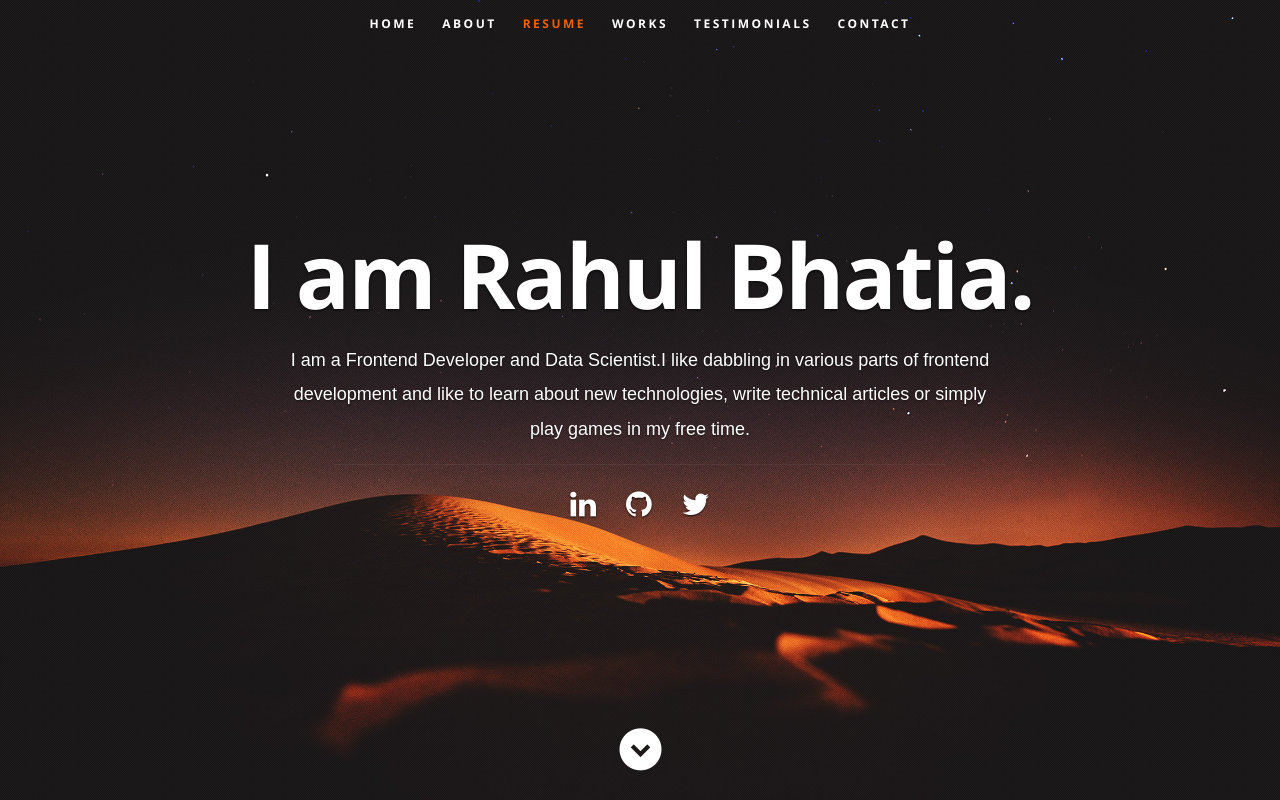
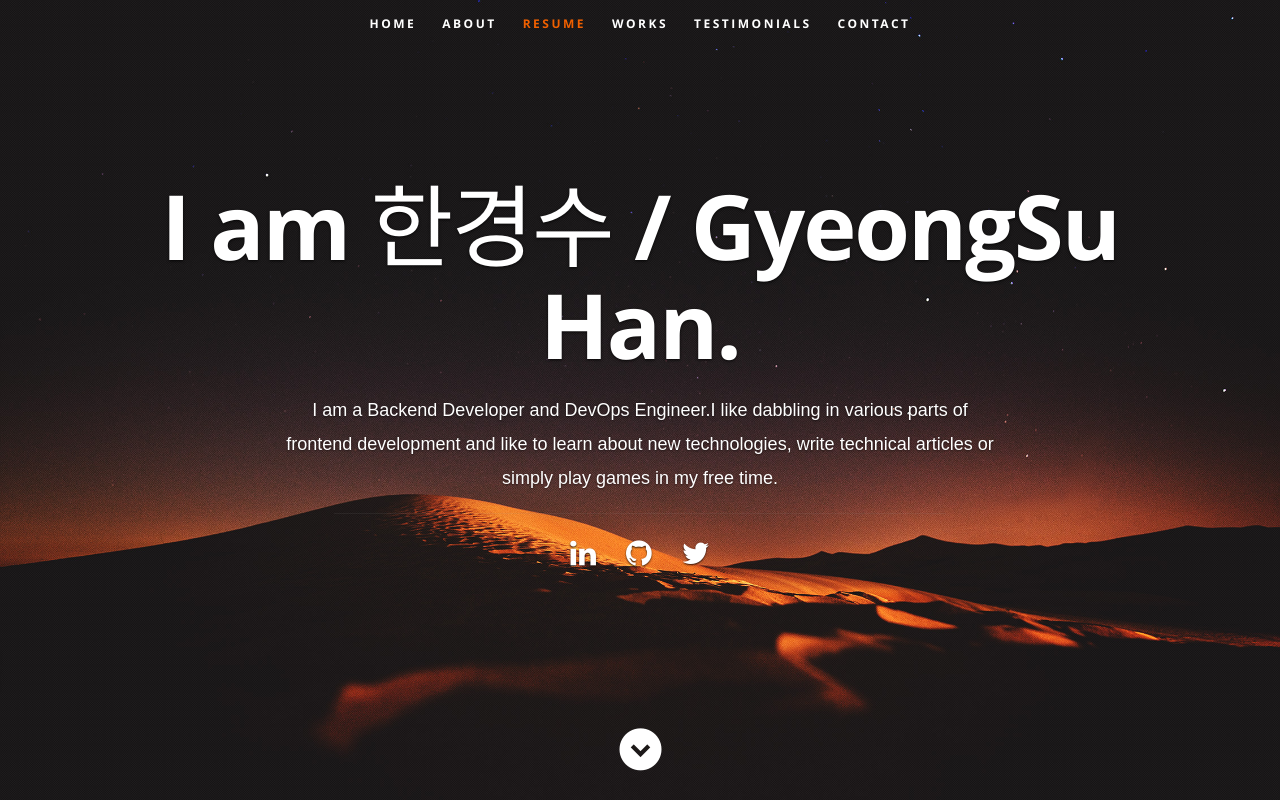
Before and after one commit to micalgenus/portfolio, a React (Create React App) app: page / in a window 1280 px wide. Shown: the top 800 px of the page. Built offline with nearby package versions, Linux system fonts and the light colour scheme.

Commit message:
Update data

```diff
--- a/src/components/About.js
+++ b/src/components/About.js
@@ -1,38 +1,26 @@
-import React, { Component } from 'react';
+import React, { Component } from "react";
 export default class About extends Component {
   render() {
     let resumeData = this.props.resumeData;
     return (
       <section id="about">
         <div className="row">
-
           <div className="three columns">
-
-               <img className="profile-pic"  src="images/profilepic.jpg" alt="" />
-
+            <img className="profile-pic" src="images/profilepic.jpg" alt="" />
           </div>
 
           <div className="nine columns main-col">
-
             <h2>About Me</h2>
-               <p>
-               {
-                 resumeData.aboutme
-               }
-               </p>
+            <p>{resumeData.aboutme}</p>
 
             <div className="row">
-
               <div className="columns contact-details">
-
                 <h2>Contact Details</h2>
                 <p className="address">
                   <span>{resumeData.name}</span>
-                     <br></br>
-       						   <span>
-                     {resumeData.address}
-                    </span>
-                    <br></br>
+                  <br />
+                  <span>{resumeData.address}</span>
+                  <br />
                   <span>{resumeData.website}</span>
                 </p>
               </div>
--- a/src/components/Header.js
+++ b/src/components/Header.js
@@ -1,49 +1,78 @@
-import React, { Component } from 'react';
+import React, { Component } from "react";
 export default class Header extends Component {
   render() {
     let resumeData = this.props.resumeData;
     return (
       <React.Fragment>
-
         <header id="home">
           <nav id="nav-wrap">
-            <a className="mobile-btn" href="#nav-wrap" title="Show navigation">Show navigation</a>
-          <a className="mobile-btn" href="#" title="Hide navigation">Hide navigation</a>
+            <a className="mobile-btn" href="#nav-wrap" title="Show navigation">
+              Show navigation
+            </a>
+            <a className="mobile-btn" href="#" title="Hide navigation">
+              Hide navigation
+            </a>
             <ul id="nav" className="nav">
-               <li className="current"><a className="smoothscroll" href="#home">Home</a></li>
-               <li><a className="smoothscroll" href="#about">About</a></li>
-             <li><a className="smoothscroll" href="#resume">Resume</a></li>
-               <li><a className="smoothscroll" href="#portfolio">Works</a></li>
-               <li><a className="smoothscroll" href="#testimonials">Testimonials</a></li>
-               <li><a className="smoothscroll" href="#contact">Contact</a></li>
+              <li className="current">
+                <a className="smoothscroll" href="#home">
+                  Home
+                </a>
+              </li>
+              <li>
+                <a className="smoothscroll" href="#about">
+                  About
+                </a>
+              </li>
+              <li>
+                <a className="smoothscroll" href="#resume">
+                  Resume
+                </a>
+              </li>
+              <li>
+                <a className="smoothscroll" href="#portfolio">
+                  Works
+                </a>
+              </li>
+              <li>
+                <a className="smoothscroll" href="#testimonials">
+                  Testimonials
+                </a>
+              </li>
+              <li>
+                <a className="smoothscroll" href="#contact">
+                  Contact
+                </a>
+              </li>
             </ul>
           </nav>
 
           <div className="row banner">
             <div className="banner-text">
               <h1 className="responsive-headline">I am {resumeData.name}.</h1>
-               <h3 style={{color:'#fff', fontFamily:'sans-serif '}}>I am a {resumeData.role}.{resumeData.roleDescription}
+              <h3 style={{ color: "#fff", fontFamily: "sans-serif " }}>
+                I am a {resumeData.role}.{resumeData.roleDescription}
               </h3>
-               <hr/>
+              <hr />
               <ul className="social">
-                  {
-                    resumeData.socialLinks && resumeData.socialLinks.map(item =>{
-                      return(
+                {resumeData.socialLinks &&
+                  resumeData.socialLinks.map(item => {
+                    return (
                       <li key={item.name}>
-                                <a href={item.url} target="_blank"><i className={item.className}></i></a>
+                        <a href={item.url} target="_blank">
+                          <i className={item.className} />
+                        </a>
                       </li>
-                            )
-                          }
-                    )
-                  }
+                    );
+                  })}
               </ul>
             </div>
           </div>
 
           <p className="scrolldown">
-            <a className="smoothscroll" href="#about"><i className="icon-down-circle"></i></a>
+            <a className="smoothscroll" href="#about">
+              <i className="icon-down-circle" />
+            </a>
           </p>
-
         </header>
       </React.Fragment>
     );
--- a/src/resumeData.js
+++ b/src/resumeData.js
@@ -1,106 +1,107 @@
 let resumeData = {
-    "imagebaseurl":"https://rbhatia46.github.io/",
-    "name": "Rahul Bhatia",
-    "role": "Frontend Developer and Data Scientist",
-    "linkedinId":"Your LinkedIn Id",
-    "skypeid": "Your skypeid",
-    "roleDescription": "I like dabbling in various parts of frontend development and like to learn about new technologies, write technical articles or simply play games in my free time.",
-    "socialLinks":[
+  imagebaseurl: "https://react.micalgenus.com/",
+  name: "한경수 / GyeongSu Han",
+  role: "Backend Developer and DevOps Engineer",
+  linkedinId: "Your LinkedIn Id",
+  roleDescription:
+    "I like dabbling in various parts of frontend development and like to learn about new technologies, write technical articles or simply play games in my free time.",
+  socialLinks: [
     {
-          "name":"linkedin",
-          "url":"https://www.linkedin.com/in/rahul-bhatia-67ba08121/",
-          "className":"fa fa-linkedin"
+      name: "linkedin",
+      url: "https://www.linkedin.com/in/rahul-bhatia-67ba08121/",
+      className: "fa fa-linkedin"
     },
     {
-          "name":"github",
-          "url":"http://github.com/rbhatia46",
-          "className":"fa fa-github"
+      name: "github",
+      url: "http://github.com/rbhatia46",
+      className: "fa fa-github"
     },
     {
-          "name":"skype",
-          "url":"http://twitter.com/rbhatia46",
-          "className":"fa fa-twitter"
+      name: "skype",
+      url: "http://twitter.com/rbhatia46",
+      className: "fa fa-twitter"
     }
   ],
-    "aboutme":"I am currently a pre-final year student at The LNM Institute of Information Technology and pursuing my B.Tech from here. I am a self taught Full Stack Web Developer, currently diving deeper into Machine Learning. I believe that to be successful in life, one needs to be obsessive with their dreams and keep working towards them.",
-    "address":"India",
-    "website":"https://rbhatia46.github.io",
-    "education":[
+  aboutme:
+    "I am currently a pre-final year student at The LNM Institute of Information Technology and pursuing my B.Tech from here. I am a self taught Full Stack Web Developer, currently diving deeper into Machine Learning. I believe that to be successful in life, one needs to be obsessive with their dreams and keep working towards them.",
+  address: "India",
+  website: "https://rbhatia46.github.io",
+  education: [
     {
-        "UniversityName":"The LNM Insitute of Information Technology",
-        "specialization":"Some specialization",
-        "MonthOfPassing":"Aug",
-        "YearOfPassing":"2020",
-        "Achievements":"Some Achievements"
+      UniversityName: "The LNM Insitute of Information Technology",
+      specialization: "Some specialization",
+      MonthOfPassing: "Aug",
+      YearOfPassing: "2020",
+      Achievements: "Some Achievements"
     },
     {
-        "UniversityName":"Some University",
-        "specialization":"Some specialization",
-        "MonthOfPassing":"Jan",
-        "YearOfPassing":"2018",
-        "Achievements":"Some Achievements"
+      UniversityName: "Some University",
+      specialization: "Some specialization",
+      MonthOfPassing: "Jan",
+      YearOfPassing: "2018",
+      Achievements: "Some Achievements"
     }
   ],
-    "work":[
+  work: [
     {
-        "CompanyName":"Some Company",
-        "specialization":"Some specialization",
-        "MonthOfLeaving":"Jan",
-        "YearOfLeaving":"2018",
-        "Achievements":"Some Achievements"
+      CompanyName: "Some Company",
+      specialization: "Some specialization",
+      MonthOfLeaving: "Jan",
+      YearOfLeaving: "2018",
+      Achievements: "Some Achievements"
     },
     {
-        "CompanyName":"Some Company",
-        "specialization":"Some specialization",
-        "MonthOfLeaving":"Jan",
-        "YearOfLeaving":"2018",
-        "Achievements":"Some Achievements"
+      CompanyName: "Some Company",
+      specialization: "Some specialization",
+      MonthOfLeaving: "Jan",
+      YearOfLeaving: "2018",
+      Achievements: "Some Achievements"
     }
   ],
-    "skillsDescription":"Your skills here",
-    "skills":[
+  skillsDescription: "Your skills here",
+  skills: [
     {
-        "skillname":"HTML5"
+      skillname: "HTML5"
     },
     {
-        "skillname":"CSS"
+      skillname: "CSS"
     },
     {
-        "skillname":"Reactjs"
+      skillname: "Reactjs"
     }
   ],
-    "portfolio":[
+  portfolio: [
     {
-        "name":"project1",
-        "description":"mobileapp",
-        "imgurl":"images/portfolio/phone.jpg"
+      name: "project1",
+      description: "mobileapp",
+      imgurl: "images/portfolio/phone.jpg"
     },
     {
-        "name":"project2",
-        "description":"mobileapp",
-        "imgurl":"images/portfolio/project.jpg"
+      name: "project2",
+      description: "mobileapp",
+      imgurl: "images/portfolio/project.jpg"
     },
     {
-        "name":"project3",
-        "description":"mobileapp",
-        "imgurl":"images/portfolio/project2.png"
+      name: "project3",
+      description: "mobileapp",
+      imgurl: "images/portfolio/project2.png"
     },
     {
-        "name":"project4",
-        "description":"mobileapp",
-        "imgurl":"images/portfolio/phone.jpg"
+      name: "project4",
+      description: "mobileapp",
+      imgurl: "images/portfolio/phone.jpg"
     }
   ],
-    "testimonials":[
+  testimonials: [
     {
-        "description":"This is a sample testimonial",
-        "name":"Some technical guy"
+      description: "This is a sample testimonial",
+      name: "Some technical guy"
     },
     {
-        "description":"This is a sample testimonial",
-        "name":"Some technical guy"
+      description: "This is a sample testimonial",
+      name: "Some technical guy"
     }
   ]
-  }
+};
 
-  export default resumeData
+export default resumeData;
```
Also changed, not shown: src/components/ContactUs.js (+3 -7 lines). Lines whose indentation alone changed are shown as unchanged.
